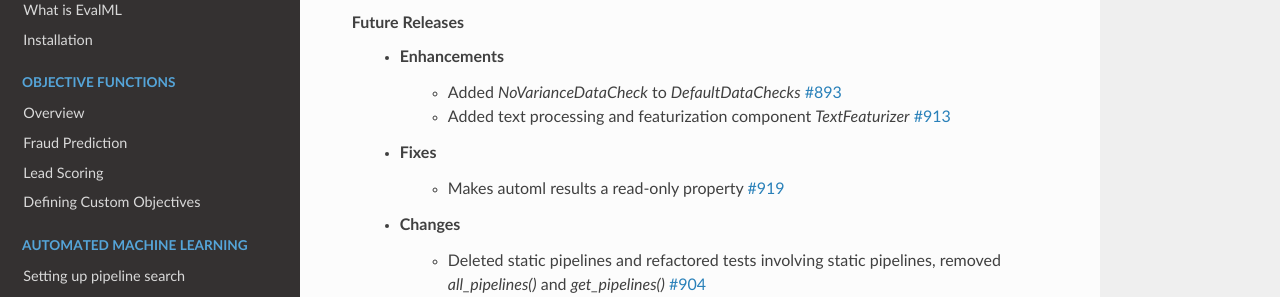
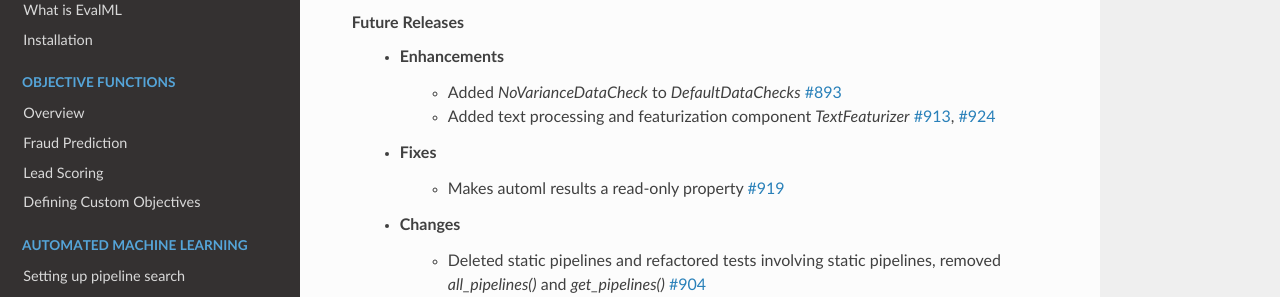
Before and after one commit to alteryx/evalml, a Sphinx documentation site: the page built from docs/source/changelog.rst, in a window 1280 px wide and 900 px high. Shown: the part 146-443 px from the top of the window. Built offline with Sphinx 7.4.7 and the Read the Docs theme 2.0.0, drawn with Linux system fonts in a browser that asks for light colours; comment, search, counter and statistics services are not loaded.

Commit message:
update changelog

```diff
--- a/docs/source/changelog.rst
+++ b/docs/source/changelog.rst
@@ -6,7 +6,7 @@ Changelog
 **Future Releases**
     * Enhancements
         * Added `NoVarianceDataCheck` to `DefaultDataChecks` :pr:`893`
-        * Added text processing and featurization component `TextFeaturizer` :pr:`913`
+        * Added text processing and featurization component `TextFeaturizer` :pr:`913`, :pr:`924`
     * Fixes
         * Makes automl results a read-only property :pr:`919`
     * Changes
```
